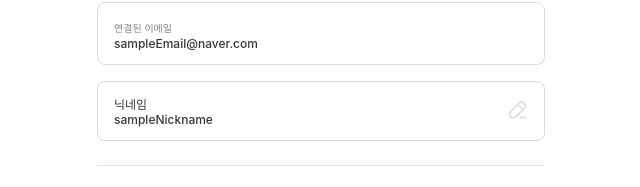
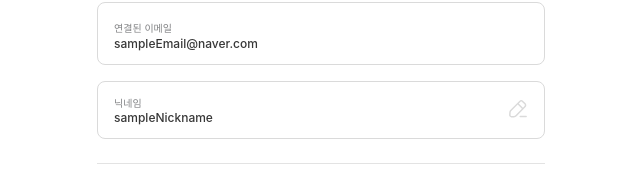
Before and after one commit to Numble3/Paws-Frontend, a Next.js app: page /profile/edit in a window 1280 px wide. Shown: the part 244-431 px from the top of the page, without its empty margins (319-959 px from the left). Built offline with nearby package versions, Linux system fonts and the light colour scheme.

Commit message:
design: font className 추가

```diff
--- a/pages/profile/edit.tsx
+++ b/pages/profile/edit.tsx
@@ -2,25 +2,15 @@ import { NextPageWithLayout } from "types/common";
 import style from "styles/edit.module.css";
 import Image from "next/image";
 import { ICONS } from "lib/assets";
-import { useCallback, useMemo, useState } from 'react';
-import NicknameEditForm from 'components/nicknameEditForm';
+import { useCallback, useMemo, useState } from "react";
+import NicknameEditForm from "components/nicknameEditForm";
 
 const ProfileEdit: NextPageWithLayout = () => {
-
   const [editOpen, setEditOpen] = useState(false);
 
   const onClose = useCallback(() => {
     setEditOpen(false);
   }, []);
-
-  const font =  useMemo(
-    () => ({
-  fontWeight: 500,
-  fontSize: 12,
-  color: "#373737",
-    }),
-    []
-  );
 
   return (
     <div className={style.wrapper}>
@@ -33,13 +23,13 @@ const ProfileEdit: NextPageWithLayout = () => {
       <section className={style["info-section"]}>
         <div className={style["info-title"]}>기본 정보</div>
         <div className={`${style.box} ${style.first}`}>
-          <span>연결된 이메일</span>
+          <span className={style["info-font"]}>연결된 이메일</span>
           <div>sampleEmail@naver.com</div>
         </div>
         <div className={`${style.box} `}>
           <div className={style.nickname}>
             <div>
-              <span>닉네임</span>
+              <span className={style["info-font"]}>닉네임</span>
               <div>sampleNickname</div>
             </div>
             <div onClick={() => setEditOpen(true)}>
@@ -50,12 +40,10 @@ const ProfileEdit: NextPageWithLayout = () => {
       </section>
       <section className={style["info-section"]}>
         <div className={style["info-title"]}>계정</div>
-        <div style={font} className={`${style.box} ${style.first}`}>
+        <div className={`${style.box} ${style.first} ${style["account-font"]}`}>
           로그아웃
         </div>
-        <div style={font} className={style.box} >
-          탈퇴
-        </div>
+        <div className={`${style.box} ${style["account-font"]}`}>탈퇴</div>
       </section>
       {editOpen && <NicknameEditForm onClose={onClose} />}
     </div>
--- a/styles/edit.module.css
+++ b/styles/edit.module.css
@@ -45,13 +45,20 @@
   border-radius: 8px;
 }
 
-.box > span {
+.box > div {
+  font-weight: 500;
+  font-size: 12px;
+  color: #373737;
+}
+
+
+.info-font {
   font-weight: 400;
   font-size: 10px;
   color: #828385;
 }
 
-.box > div {
+.account-font {
   font-weight: 500;
   font-size: 12px;
   color: #373737;
```
